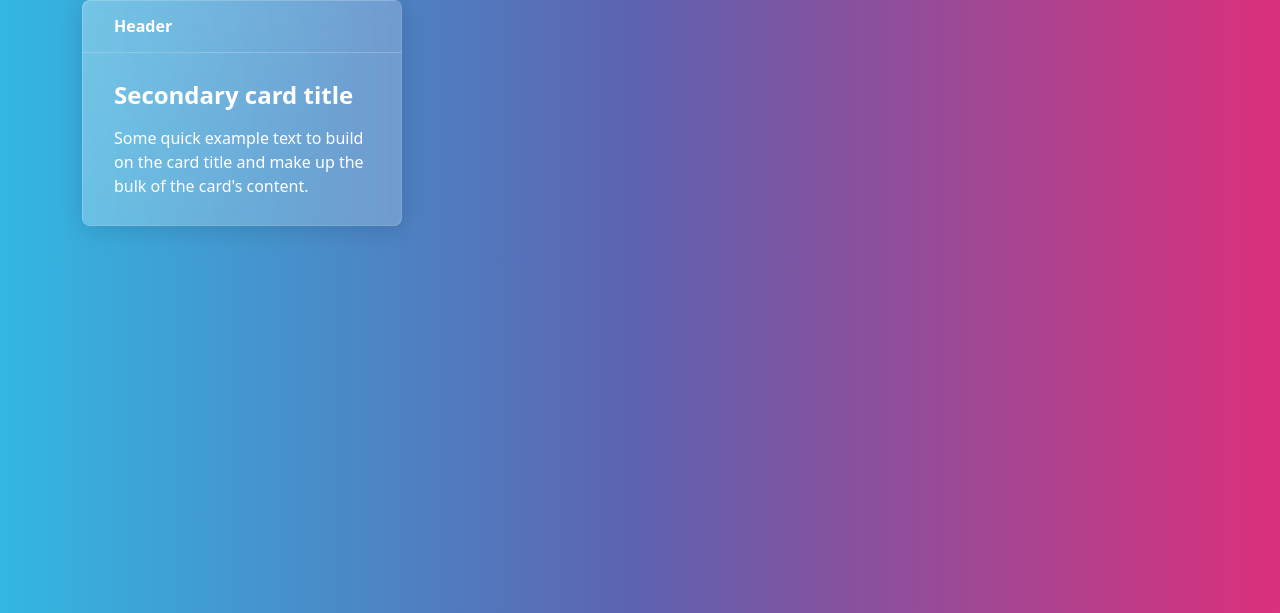
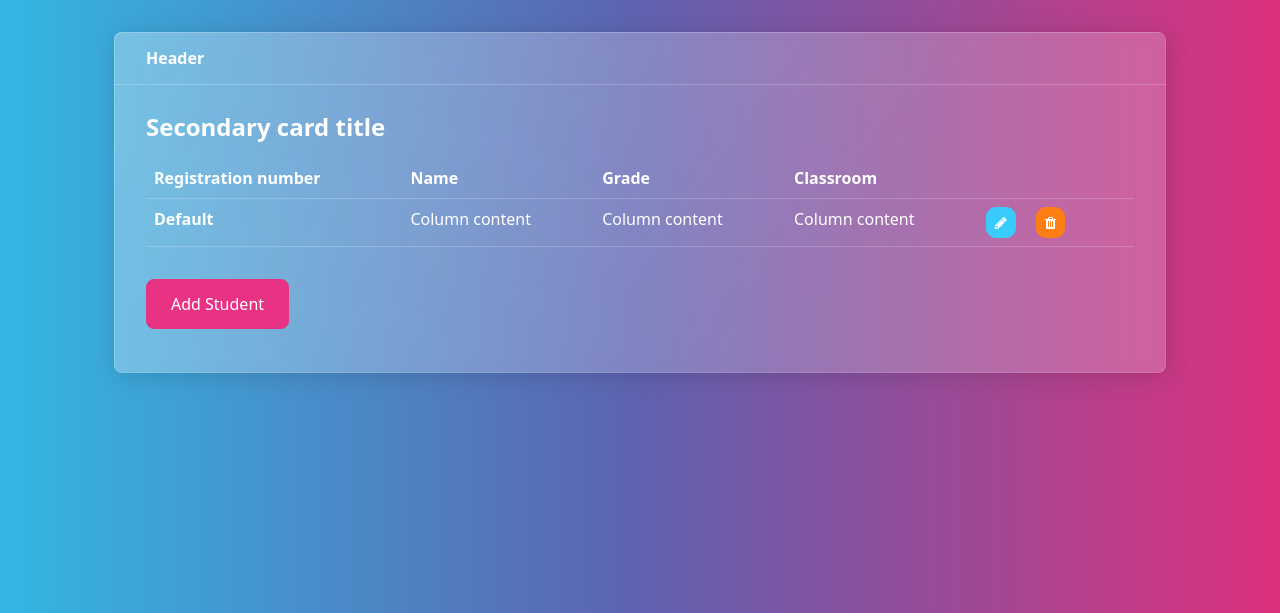
Before and after one commit to leonn00albert/student_manager, a PHP site: page /src/index.html in a window 1280 px wide. Shown: the top 613 px of the page. Run offline with PHP 8.4, Linux system fonts and the light colour scheme.

Commit message:
feat: add ui for /students/new and add /students/new route

```diff
--- a/src/index.html
+++ b/src/index.html
@@ -1,23 +1,59 @@
 <!DOCTYPE html>
 <html lang="en">
+
 <head>
     <meta charset="UTF-8">
     <meta http-equiv="X-UA-Compatible" content="IE=edge">
     <meta name="viewport" content="width=device-width, initial-scale=1.0">
     <link rel="stylesheet" href="/public/bootstrap.min.css" />
+    <link rel="stylesheet" href="https://cdnjs.cloudflare.com/ajax/libs/font-awesome/4.7.0/css/font-awesome.min.css">
     <title>Document</title>
 </head>
+
 <body>
 
 
     <div class="container">
-        <div class="card text-white bg-secondary mb-3" style="max-width: 20rem;">
+        <div class="card text-white bg-secondary m-3">
             <div class="card-header">Header</div>
             <div class="card-body">
-              <h4 class="card-title">Secondary card title</h4>
-              <p class="card-text">Some quick example text to build on the card title and make up the bulk of the card's content.</p>
+                <h4 class="card-title">Secondary card title</h4>
+                <p class="card-text">
+
+
+                <table class="table table-hover">
+                    <thead>
+                        <tr>
+                            <th scope="col">Registration number</th>
+                            <th scope="col">Name</th>
+                            <th scope="col">Grade</th>
+                            <th scope="col">Classroom </th>
+                            <th scope="col"> </th>
+                        </tr>
+                    </thead>
+                    <tbody>
+
+                        <tr>
+                            <th scope="row">Default</th>
+                            <td>Column content</td>
+                            <td>Column content</td>
+                            <td>Column content</td>
+                            <td><a  class="btn btn-info btn-sm "><i class="fa fa-pencil"
+                                        aria-hidden="true"></i>
+                            </a>
+                                <button type="button" class="btn btn-danger btn-sm mx-2"><i class="fa fa-trash"
+                                        aria-hidden="true"></i></button> </td>
+
+                        </tr>
+
+                    </tbody>
+                </table>
+
+                <a href="students/new" class="btn btn-primary">Add Student</a>
+                </p>
             </div>
-          </div>
+        </div>
     </div>
 </body>
+
 </html>
```
Also changed, not shown: server.php (+7 -0 lines), src/new.html (added, +63 -0 lines).
